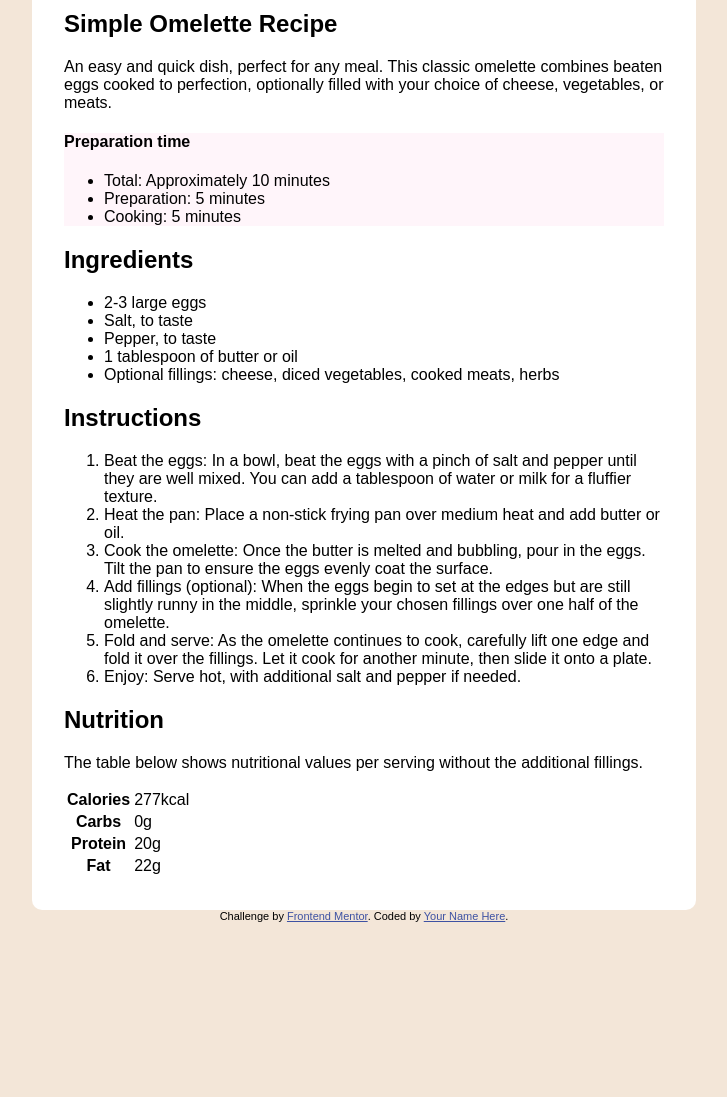
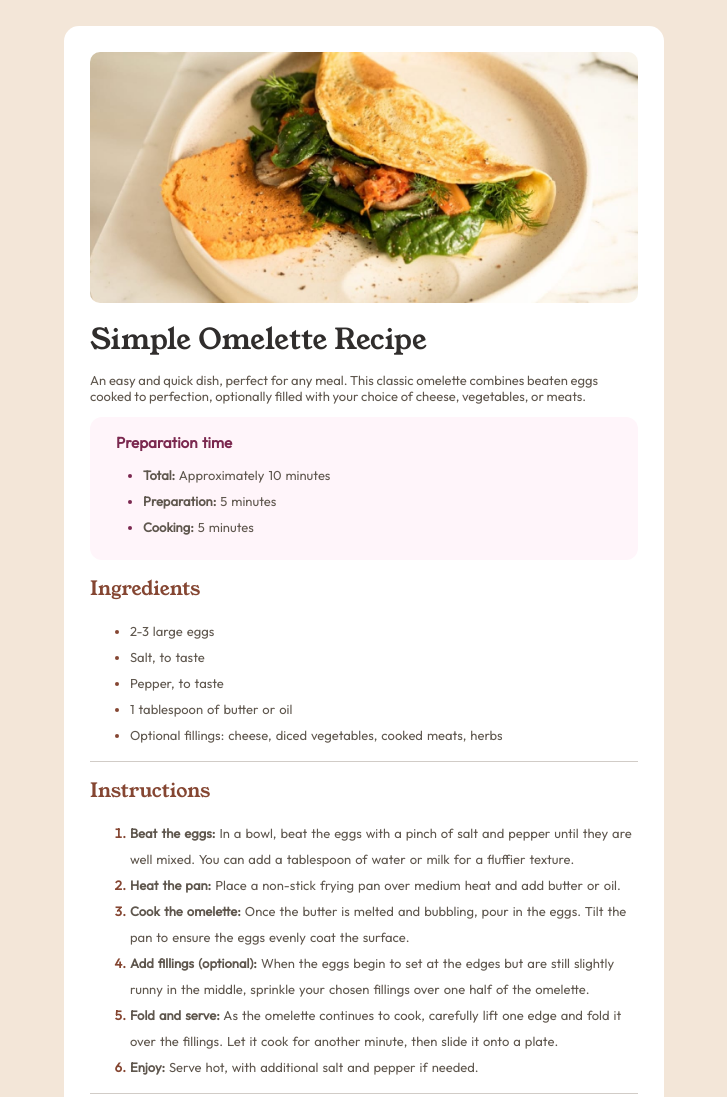
Before and after one commit to MeganPhillips/Recipe-Page, a plain HTML site: page index.html in a window 1280 px wide. Shown: the top 1097 px of the page, without its empty margins (276-1003 px from the left). Before the commit the page ends 922 px from the top, so only its background shows below. Drawn offline with Linux system fonts and the light colour scheme; a web font is replaced by a local one.

Commit message:
Updated styling for all section

```diff
--- a/index.html
+++ b/index.html
@@ -6,8 +6,8 @@
 
   <link rel="icon" type="image/png" sizes="32x32" href="./assets/images/favicon-32x32.png">
   <link rel="stylesheet" href="./styles.css">
-  <link rel="stylesheet" href="https://fonts.google.com/specimen/Young+Serif">
-  <link rel="stylesheet" href="https://fonts.google.com/specimen/Outfit">
+  <link href="https://fonts.googleapis.com/css2?family=Young+Serif&display=swap" rel="stylesheet">
+  <link href="https://fonts.googleapis.com/css2?family=Outfit&display=swap" rel="stylesheet">
 
   <title>Frontend Mentor | Recipe page</title>
 
@@ -16,6 +16,7 @@
   <main>
     <article class="card">
       <header>
+        <img src="./assets/images/image-omelette.jpeg" alt="Omelette Picture"/>
         <h1>Simple Omelette Recipe</h1>
 
         <p>An easy and quick dish, perfect for any meal. This classic omelette combines beaten eggs cooked
@@ -23,12 +24,12 @@
       </header>
 
       <section class="prep">
-        <h4>Preparation time</h4>
+        <h3>Preparation time</h3>
 
         <ul>
-          <li>Total: Approximately <time datetime="PT10M">10 minutes</time></li>
-          <li>Preparation: <time datetime="PT5M">5 minutes</time></li>
-          <li>Cooking: <time datetime="PT5M">5 minutes</time></li>
+          <li><b>Total:</b> Approximately <time datetime="PT10M">10 minutes</time></li>
+          <li><b>Preparation:</b> <time datetime="PT5M">5 minutes</time></li>
+          <li><b>Cooking:</b> <time datetime="PT5M">5 minutes</time></li>
         </ul>
       </section>
 
@@ -44,27 +45,31 @@
         </ul>
       </section>
 
-      <section class="instuctions">
+      <hr>
+
+      <section class="instructions">
         <h2>Instructions</h2>
 
         <ol>
-          <li>Beat the eggs: In a bowl, beat the eggs with a pinch of salt and pepper until they are well mixed.
+          <li><b>Beat the eggs:</b> In a bowl, beat the eggs with a pinch of salt and pepper until they are well mixed.
           You can add a tablespoon of water or milk for a fluffier texture.</li>
 
-          <li>Heat the pan: Place a non-stick frying pan over medium heat and add butter or oil.</li>
+          <li><b>Heat the pan:</b> Place a non-stick frying pan over medium heat and add butter or oil.</li>
 
-          <li>Cook the omelette: Once the butter is melted and bubbling, pour in the eggs. Tilt the pan to ensure
+          <li><b>Cook the omelette:</b> Once the butter is melted and bubbling, pour in the eggs. Tilt the pan to ensure
           the eggs evenly coat the surface.</li>
 
-          <li>Add fillings (optional): When the eggs begin to set at the edges but are still slightly runny in the
+          <li><b>Add fillings (optional):</b> When the eggs begin to set at the edges but are still slightly runny in the
           middle, sprinkle your chosen fillings over one half of the omelette.</li>
 
-          <li>Fold and serve: As the omelette continues to cook, carefully lift one edge and fold it over the
+          <li><b>Fold and serve:</b> As the omelette continues to cook, carefully lift one edge and fold it over the
           fillings. Let it cook for another minute, then slide it onto a plate.</li>
 
-          <li>Enjoy: Serve hot, with additional salt and pepper if needed.</li>
+          <li><b>Enjoy:</b> Serve hot, with additional salt and pepper if needed.</li>
         </ol>
       </section>
+
+      <hr>
 
       <section class="nutrition">
         <h2>Nutrition</h2>
--- a/styles.css
+++ b/styles.css
@@ -1,37 +1,96 @@
 html{
-    font-size: 16px;
+    font-size: 13px;
     font-family: 'Outfit', sans-serif;
 }
 
 body{
-    height: 100vh;
     background: hsl(30, 54%, 90%);
-    color: black;
+    color: hsl(30, 10%, 34%);
     display: flex;
     flex-direction: column;
     justify-content: center;
     align-items: center;
     min-height: 100vh;
     padding: 2rem;
+    box-sizing: border-box;
+    margin: 0;
+}
+
+h1, h2{
+    font-family: 'Young Serif', sans-serif;
+    font-weight: 400;
+}
+
+h1{
+    color: hsl(24, 5%, 18%);
+    font-size: 2.2rem;
+    margin: 1rem 0;
+}
+
+h2{
+    color: hsl(14, 45%, 36%);
+}
+
+h3{
+    margin: 0;
+    padding-left: 1rem;
+    line-height: 1rem;
+    color: hsl(332, 51%, 32%);
 }
 
 .card{
     background: white;
-    border-radius: 10px;
-    width: auto;
+    border-radius: 15px;
+    width: 100%;
+    max-width: 600px;
     padding: 2rem;
-    max-width: 600px;
+    display: flex;
+    flex-direction: column;
+    align-items: left;
+    box-sizing: border-box;
 }
 
-h1, h2{
-    font-family: 'Young Serif', sans-serif;
+.card img{
+    width: 100%;
+    height: auto;
+    border-radius: 10px;
+    margin: 0;
+    object-fit: cover;
+}
+
+hr{
+  border: none;
+  border-top: 1px solid hsl(30, 10%, 80%);
+  margin: 0;
+  width: 100%;
+}
+
+.prep, .ingredients, .instructions{
+    line-height: 2rem;
+    word-spacing: 0.1rem;
 }
 
 .prep{
     background: hsl(330, 100%, 98%);
+    width: 100%;
+    box-sizing: border-box;
+    padding: 1.5rem 1rem 0.5rem;
+    border-radius: 12px;
 }
 
+.prep li::marker{
+    color: hsl(332, 51%, 32%);
+}
 
+.ingredients li::marker, .instructions li::marker{
+    color: hsl(14, 45%, 36%);
+}
+
+.instructions{
+}
+.instructions li::marker{
+    font-weight: 700;
+}
 
 .attribution {
     font-size: 11px; text-align: center;
```
